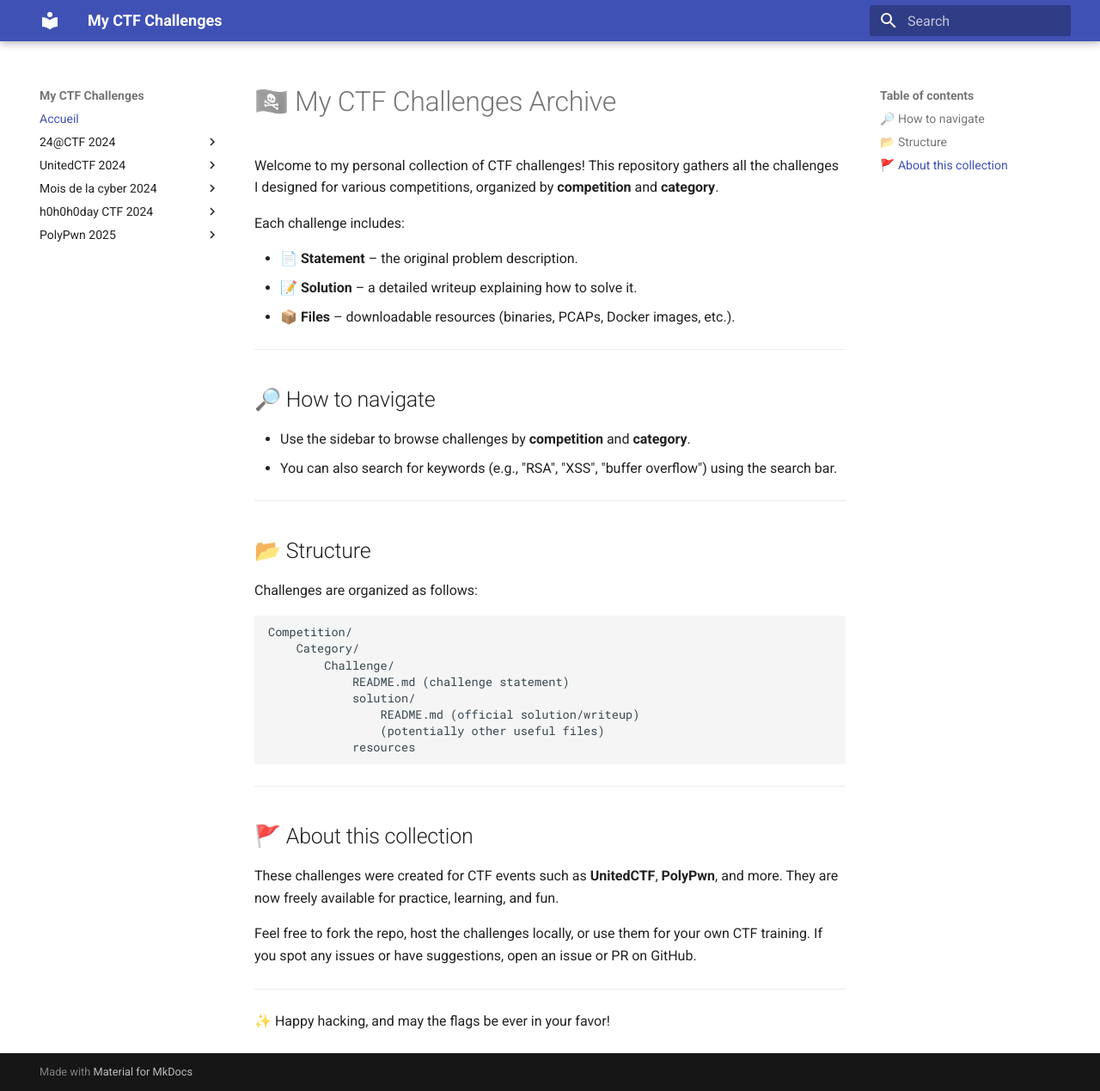
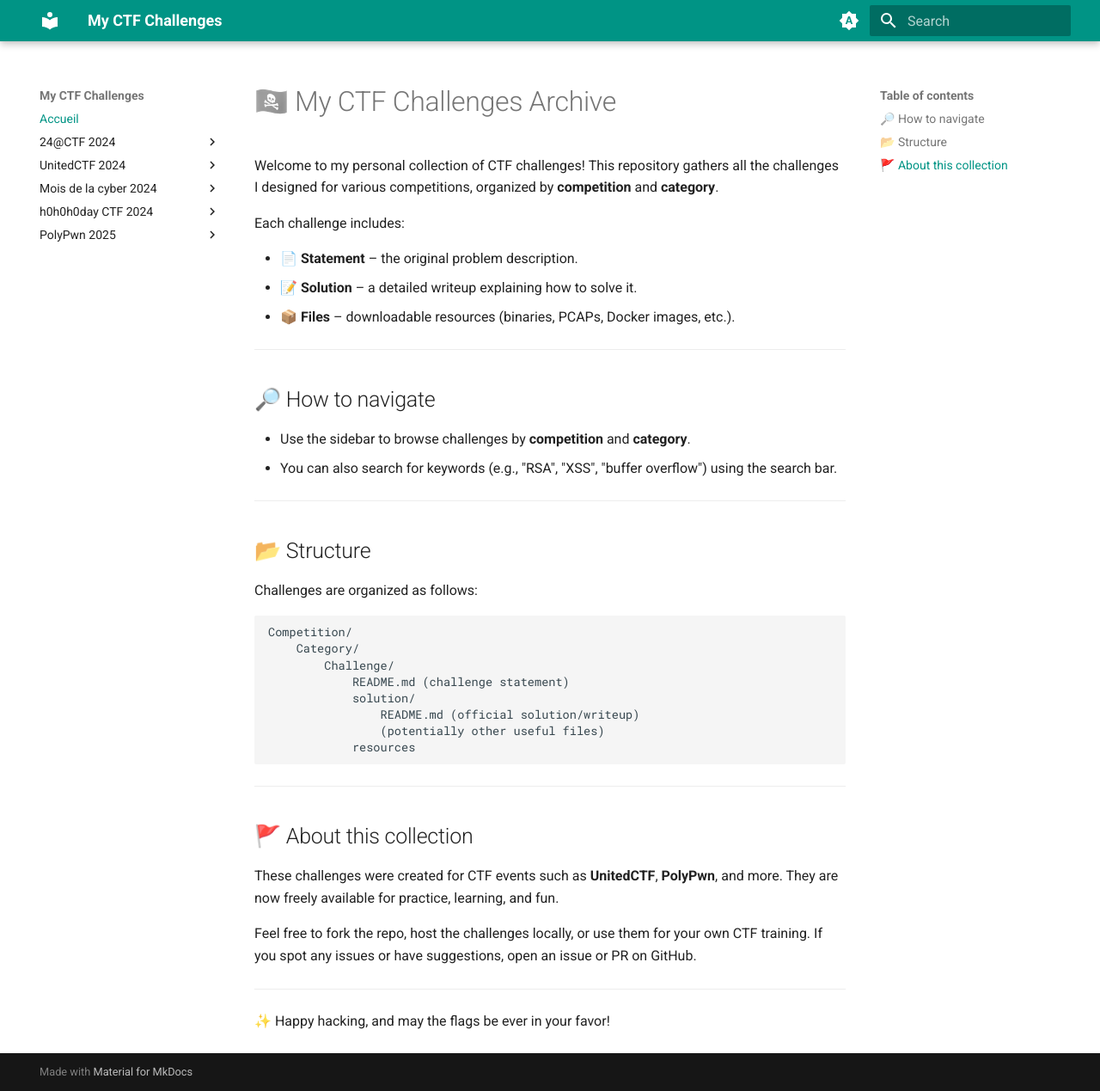
Before and after one commit to Yxene/my-challenges, an MkDocs documentation site: the page built from docs/index.md, in a window 1280 px wide and 1269 px high. Shown: the whole window at 86% size. Built offline with MkDocs 1.6.1 and Material for MkDocs 9.7.7, drawn with Linux system fonts in a browser that asks for light colours.

Commit message:
Customization

```diff
--- a/mkdocs.yml
+++ b/mkdocs.yml
@@ -1,6 +1,30 @@
 site_name: My CTF Challenges
+
 theme:
   name: material
+  palette:
+
+    - media: "(prefers-color-scheme)"
+      toggle:
+        icon: material/brightness-auto
+        name: Switch to system preference
+
+    - media: "(prefers-color-scheme: light)"
+      scheme: default
+      toggle:
+        icon: material/weather-night
+        name: Switch to dark mode
+      primary: teal
+      accent: indigo
+
+    - media: "(prefers-color-scheme: dark)"
+      scheme: slate
+      toggle:
+        icon: material/weather-sunny
+        name: Switch to light mode
+      primary: amber
+      accent: amber
+
 nav:
   - Accueil: index.md
   - 24@CTF 2024:
```
